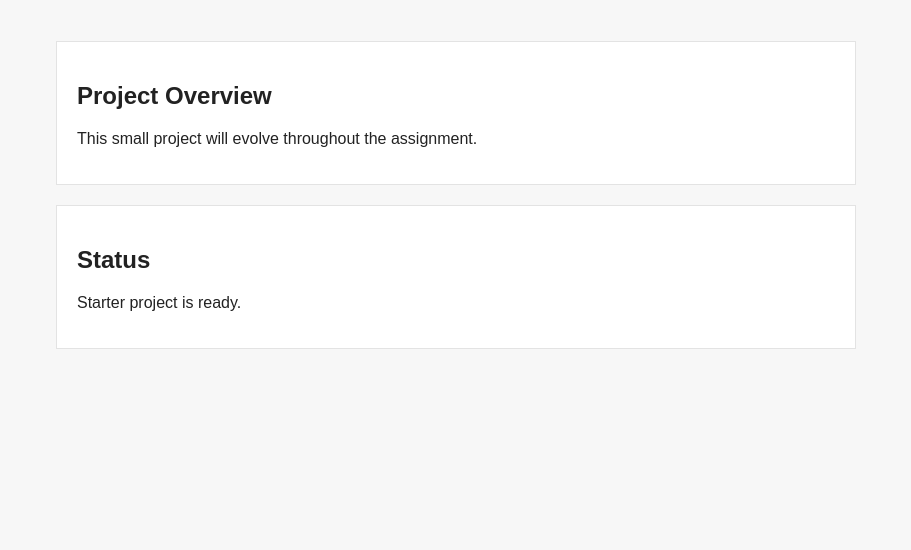
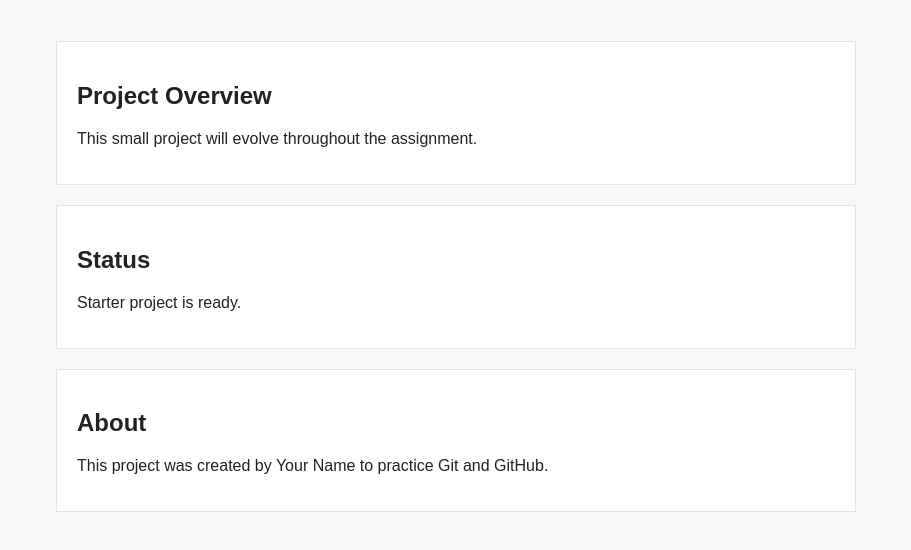
Before and after one commit to Nietzsche-god/git-session1-Nietzsche-god, a plain HTML site: page index.html in a window 1280 px wide. Shown: the part 166-716 px from the top of the page, without its empty margins (184-1095 px from the left). Drawn offline with Linux system fonts and the light colour scheme.

Commit message:
feat: add About section

```diff
--- a/index.html
+++ b/index.html
@@ -20,6 +20,10 @@
       <h2>Status</h2>
       <p id="status-message">Project loaded.</p>
     </section>
+    <section id="about">
+      <h2>About</h2>
+      <p>This project was created by Your Name to practice Git and GitHub.</p>
+    </section>
   </main>
   <script src="app.js"></script>
 </body>
```
